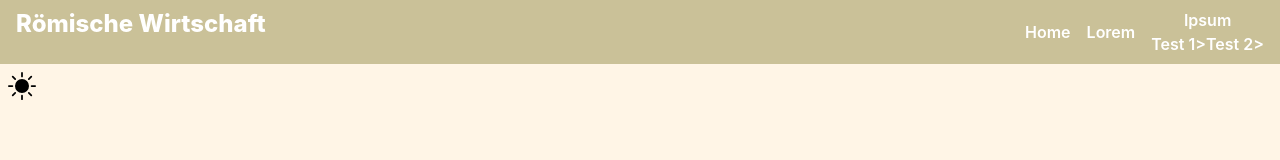
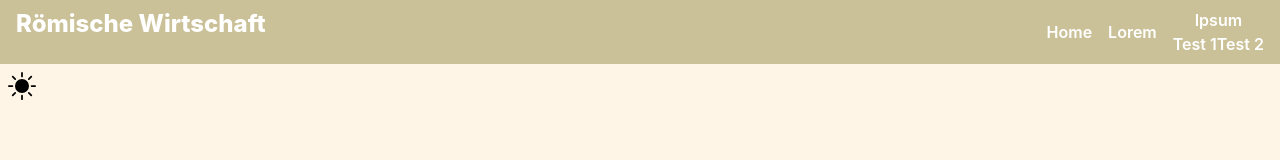
Before and after one commit to x47base/PrWR-Probe-IDPA23, a React (Create React App) app: page / in a window 1280 px wide. Shown: the top 160 px of the page. Built offline with nearby package versions, Linux system fonts and the light colour scheme.

Commit message:
dropdown 0.01

```diff
--- a/src/components/header/header.css
+++ b/src/components/header/header.css
@@ -0,0 +1,3 @@
+.dropDownContainer{
+
+}
--- a/src/components/header/header.js
+++ b/src/components/header/header.js
@@ -11,8 +11,8 @@ export default function Header() {
                     <a href="/" target="_self" className="text-textLight dark:text-textDark font-semibold">
                         <span className="text-white font-semibold">Ipsum</span>
                         <div className="dropDownContainer">
-                            <a href="/" target="_self" className="text-textLight dark:text-textDark font-semibold">Test 1></a>
-                            <a href="/" target="_self" className="text-textLight dark:text-textDark font-semibold">Test 2></a>
+                            <a href="/" target="_self" className="text-textLight dark:text-textDark font-semibold">Test 1</a>
+                            <a href="/" target="_self" className="text-textLight dark:text-textDark font-semibold">Test 2</a>
                         </div>
                     </a>
                 </div>
```
